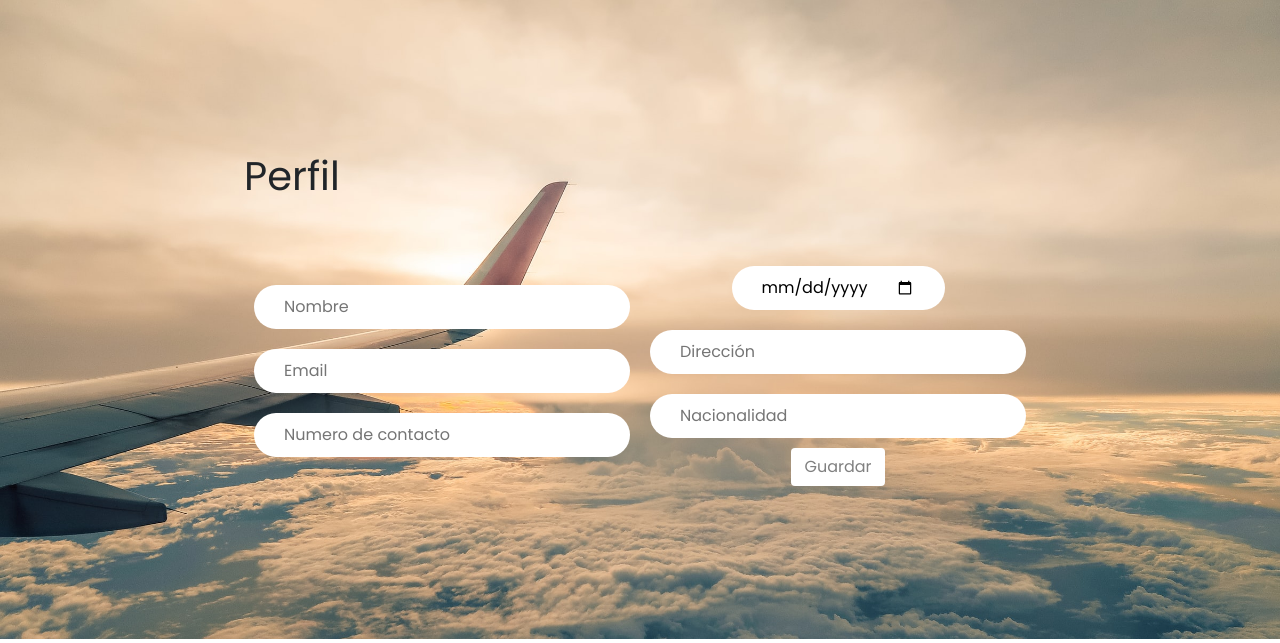
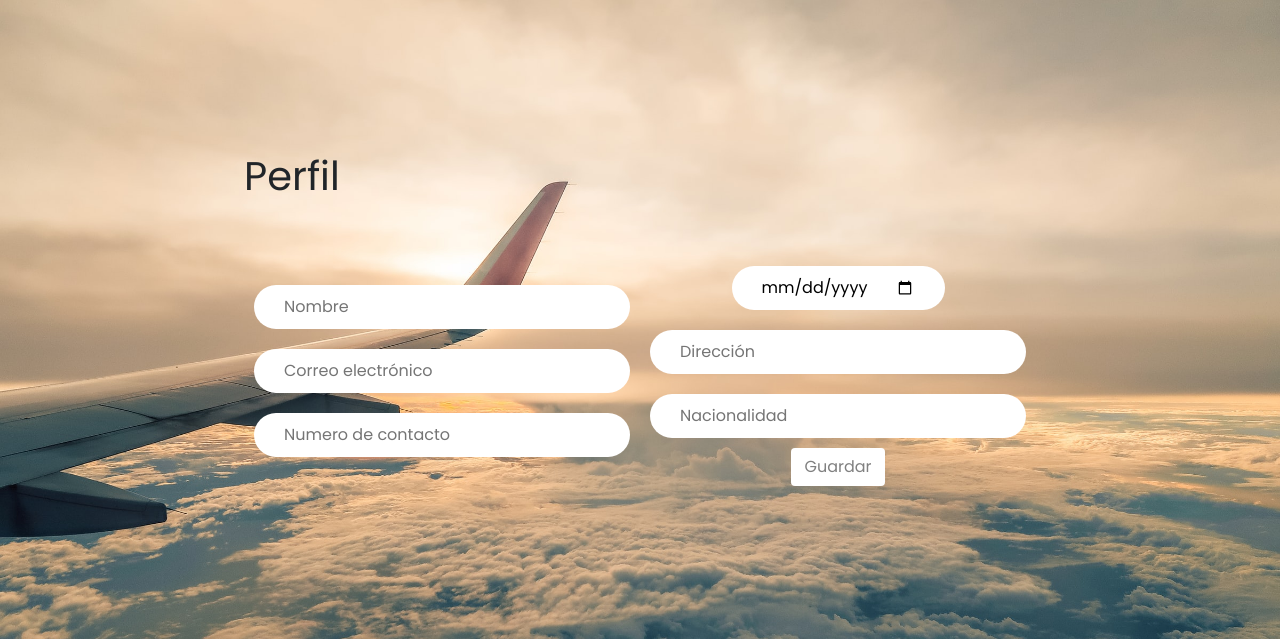
Before and after one commit to sants1304/Proyecto, a Flask app: page /admin/user/edit/1 in a window 1280 px wide. Shown: the part 83-726 px from the top of the page. Run offline with Flask 2, Linux system fonts and the light colour scheme.

Commit message:
Update dashboard.html

```diff
--- a/Flight Booking System/website/templates/dashboard.html
+++ b/Flight Booking System/website/templates/dashboard.html
@@ -23,7 +23,7 @@
         <form align='center' method="post">
             <div>
             <input type="text" name="name" value="{{user.name}}" placeholder="Nombre"><br>
-            <input type="email" name="email" value="{{user.email}}"  placeholder="Email" ><br>
+            <input type="email" name="email" value="{{user.email}}"  placeholder="Correo electrónico" ><br>
             <input type="number" name="contact" value="{{user.contact_no}}"  placeholder="Numero de contacto" >
         </div>
             <div>
```
